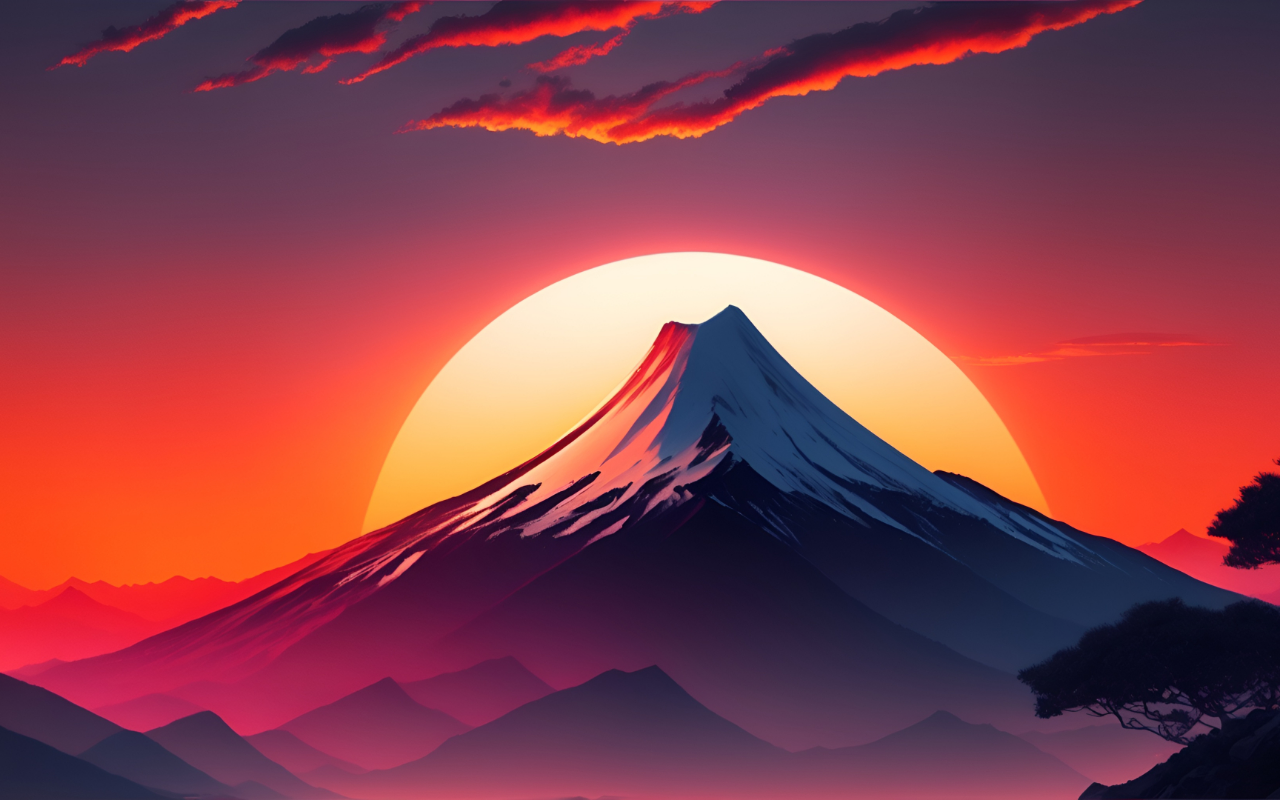
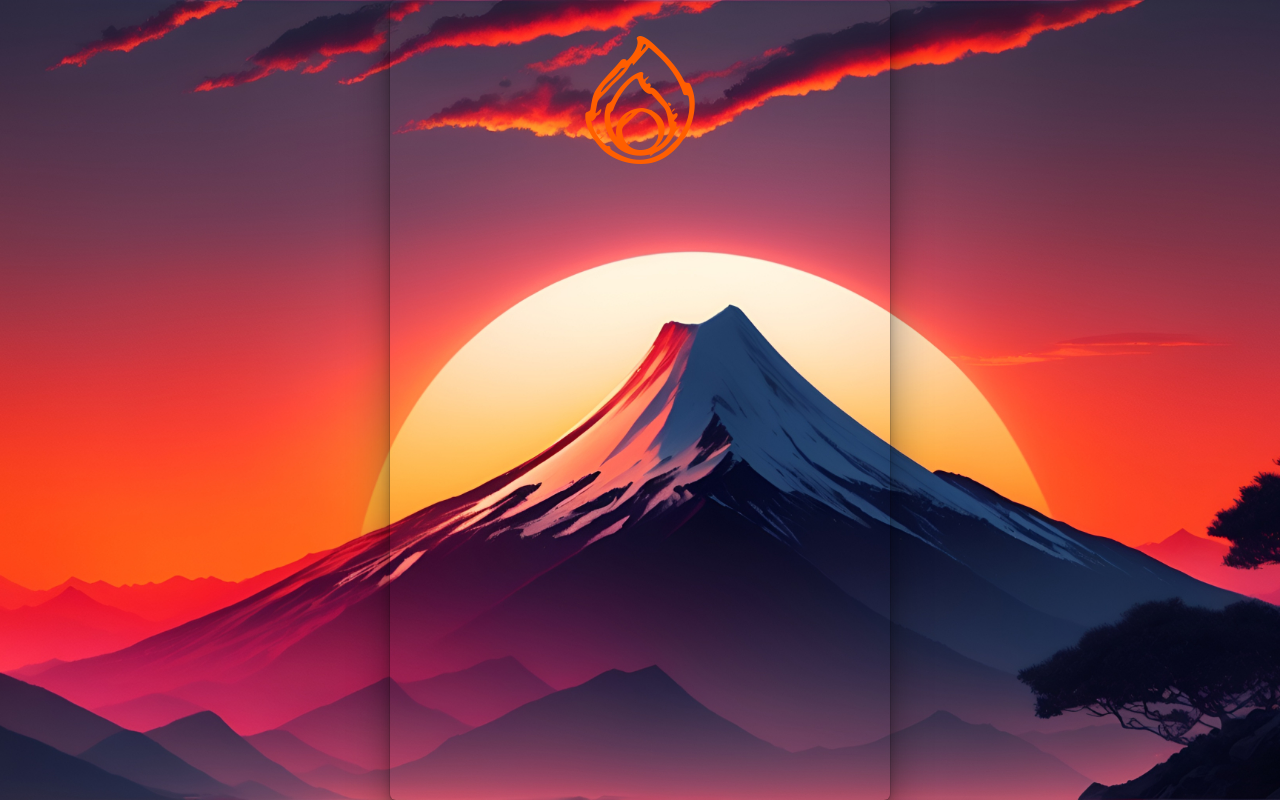
Before and after one commit to AliSanches/LoginAuthenticate, a React (Vite) app: page / in a window 1280 px wide. Built offline with nearby package versions, Linux system fonts and the light colour scheme.

Commit message:
fix - InicioTelaLogin - frontend

```diff
--- a/src/App.css
+++ b/src/App.css
@@ -2,11 +2,3 @@
   font-family: "Poppins", sans-serif;
   font-style: normal;
 }
-
-body {
-  display: flex;
-  justify-content: center;
-  align-items: center;
-  height: 100vh;
-  text-align: center;
-}
--- a/src/components/Label.tsx
+++ b/src/components/Label.tsx
@@ -1,3 +1,13 @@
-export default function Label => {
+export default function Label()  {
 
+    const estilo = {
+        fontSize: '16px',
+        color: '#000',
+    }
+
+    return (
+        <>
+            <label style={estilo}></label>
+        </>
+    );
 }
--- a/src/pages/Login/Login.css
+++ b/src/pages/Login/Login.css
@@ -3,6 +3,16 @@
   background-size: cover;
   background-position: center;
   background-repeat: no-repeat;
+  display: flex;
+  justify-content: center;
+  align-items: center;
+  text-align: center;
   width: 100vw;
   height: 100vh;
 }
+
+.imgHeaderLogin {
+  background: url('../../assets//Images/logo.png');
+  background-position: center;
+  background-repeat: no-repeat;
+}
--- a/src/pages/Login/Login.tsx
+++ b/src/pages/Login/Login.tsx
@@ -1,10 +1,15 @@
 import "./Login.css";
 import { Box } from "@chakra-ui/react";
+import Label from "../../components/Label";
 
 export default function Login() {
   return (
     <div className="login">
-      <Box></Box>
+      <Box w={500} h={800} bg={"transparent"} boxShadow='dark-lg'  rounded='md'>
+        <Box w={500} h={200} className="imgHeaderLogin" roundedTop='md' >
+          <Label/>
+        </Box>
+      </Box>
     </div>
   );
 }
```
Also changed, not shown: src/assets/Images/Heart.jpg (added), src/assets/Images/logo.png (added).
